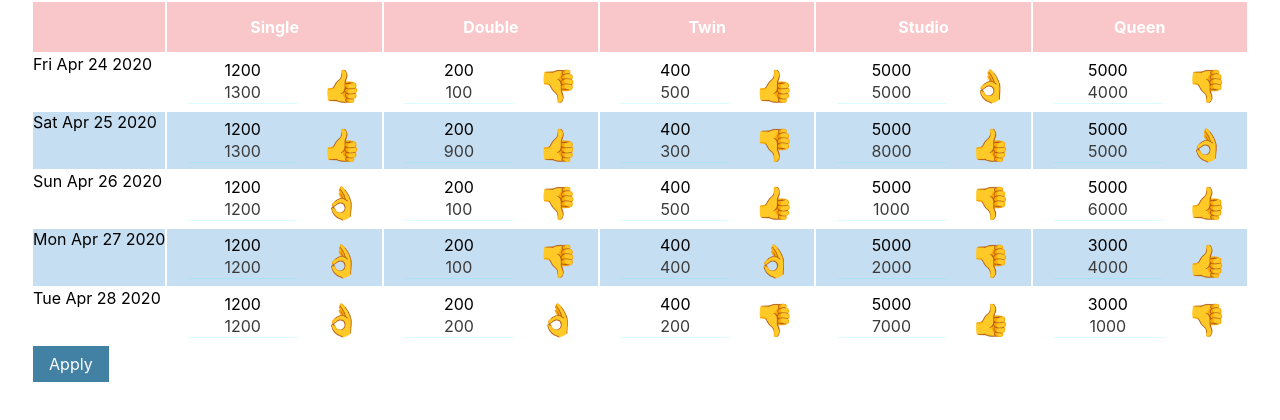
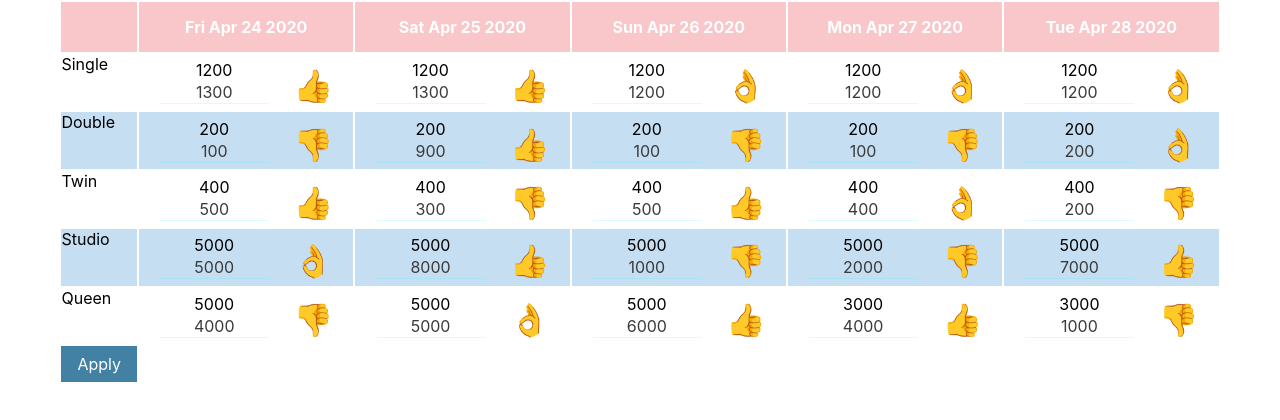
Before and after one commit to dslvt/front_test_task, a React (Create React App) app: page / in a window 1280 px wide. Shown: the top 420 px of the page. Built offline with nearby package versions, Linux system fonts and the light colour scheme.

Commit message:
changed row and columns

```diff
--- a/src/App.js
+++ b/src/App.js
@@ -26,7 +26,7 @@ class Table extends React.Component{
   }
   formatDate = (timestamp) => {
     let date = new Date(timestamp);
-    return date.toDateString();
+    return date.toDateString() == 'Invalid Date'?"":date.toDateString();
   }
 
   handleInputChange = (id, event) => {
@@ -53,9 +53,9 @@ class Table extends React.Component{
     console.log(this.tableHeader, firstRow)
 
     let tableData = [...Array(firstRow.length)].map(e => Array(this.tableHeader.length));
-    for(let i = 0; i < firstRow.length; i++){
-      for(let j = 0; j < this.tableHeader.length; j++){
-        let res = this.state.data.filter((d) => d.category === this.tableHeader[j]).filter((d) => d.date === firstRow[i]);
+    for(let i = 0; i < this.tableHeader.length; i++){
+      for(let j = 0; j < firstRow.length; j++){
+        let res = this.state.data.filter((d) => d.category === this.tableHeader[i]).filter((d) => d.date === firstRow[j]);
         if(res.length !== 0){
           tableData[i][j] = res[0];
         }else{
@@ -67,9 +67,9 @@ class Table extends React.Component{
     return(
       <div className="Table">
         <table>
-          <thead><tr>{["", ...this.tableHeader].map((d) => <th>{d}</th>)}</tr></thead>
+          <thead><tr>{["", ...firstRow].map((d) => <th>{this.formatDate(d)}</th>)}</tr></thead>
           <tbody>
-            {tableData.map((row, i) => <tr>{[this.formatDate(firstRow[i]) , ...row.map((card_data) => {
+            {tableData.map((row, i) => <tr>{[this.tableHeader[i] , ...row.map((card_data) => {
               return card_data!==null? <td><TableCard
               cur_price={card_data.current_price}
               rec_price={card_data.recommend_price}
```
